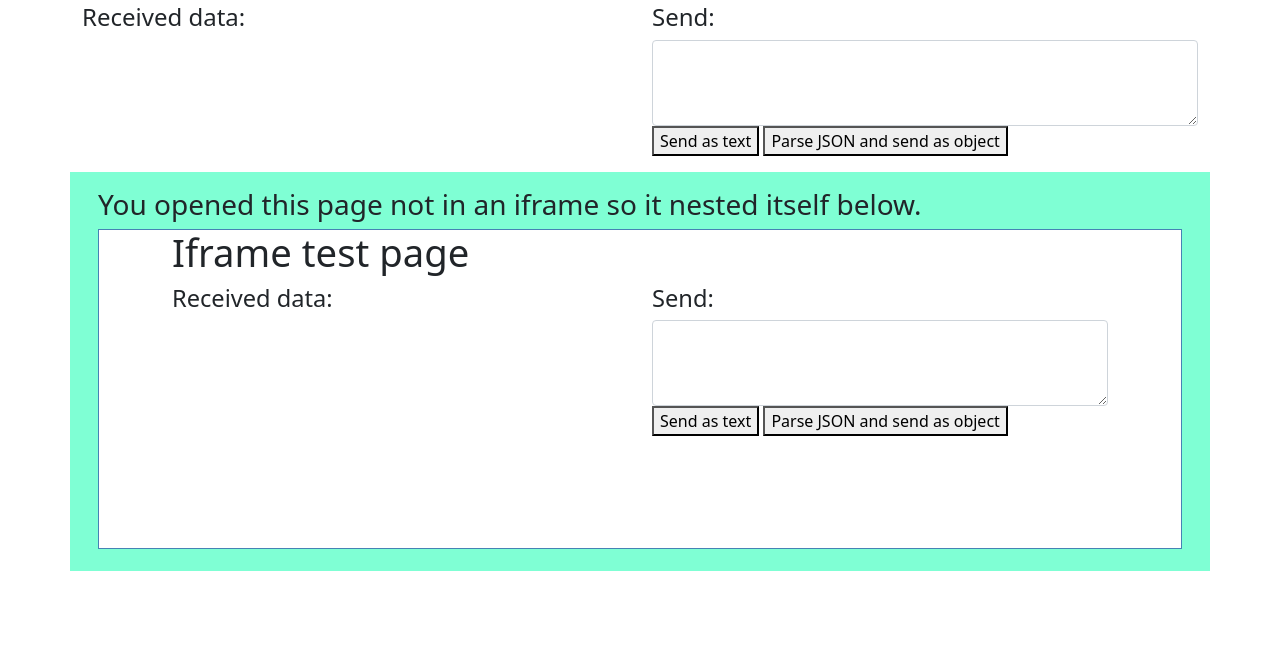
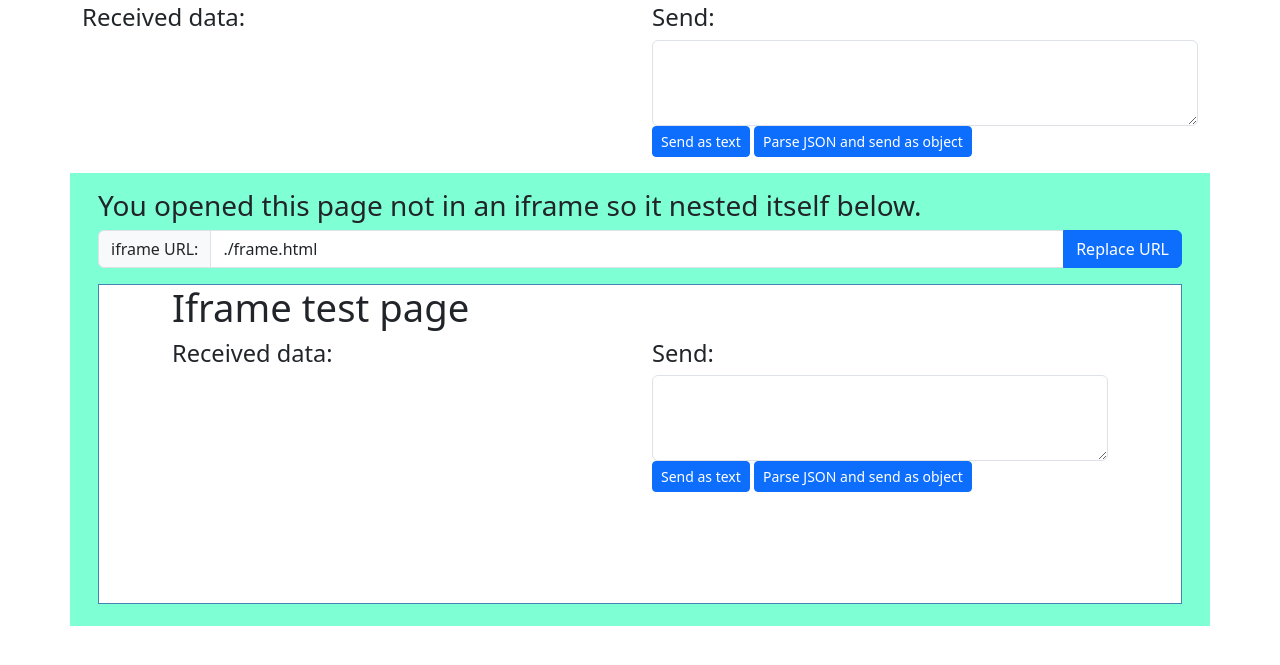
Before and after one commit to jakubiszon/rpg-maker-mz-iframe, a website: page demo/frame.html in a window 1280 px wide. Shown: the part 53-718 px from the top of the page. Drawn offline with nearby package versions, Linux system fonts and the light colour scheme.

Commit message:
test iframe updates

```diff
--- a/demo/frame.html
+++ b/demo/frame.html
@@ -4,8 +4,8 @@
 <meta charset="UTF-8">
 <link
     rel="stylesheet"
-    href="https://cdn.jsdelivr.net/npm/bootstrap@5.0.2/dist/css/bootstrap.min.css"
-    integrity="sha384-EVSTQN3/azprG1Anm3QDgpJLIm9Nao0Yz1ztcQTwFspd3yD65VohhpuuCOmLASjC"
+    href="https://cdn.jsdelivr.net/npm/bootstrap@5.3.3/dist/css/bootstrap.min.css"
+    integrity="sha384-QWTKZyjpPEjISv5WaRU9OFeRpok6YctnYmDr5pNlyT2bRjXh0JMhjY6hW+ALEwIH"
     crossorigin="anonymous">
 </head>
 <body>
@@ -21,13 +21,13 @@
         <textarea id="container-output" class="form-control" rows="3"></textarea>
         <button
             type="button"
-            class="nes-btn is-primary"
+            class="btn btn-primary btn-sm"
             onclick="sendTextMessageWithPost()">
             Send as text
         </button>
         <button
             type="button"
-            class="nes-btn is-primary"
+            class="btn btn-primary btn-sm"
             onclick="sendJsonMessageWithPost()">
             Parse JSON and send as object
         </button>
@@ -39,6 +39,24 @@
     style="display: none; background-color: aquamarine;">
     <div class="col-12">
         <h3>You opened this page not in an iframe so it nested itself below.</h3>
+        <div class="input-group mb-3">
+            <span class="input-group-text" id="inputGroup-sizing-sm">iframe URL:</span>
+            <input
+                type="text"
+                id="input-iframe-url"
+                class="form-control"
+                placeholder="url to load"
+                aria-label="iframe url"
+                value="./frame.html"
+                aria-describedby="button-change-url" />
+            <button
+                class="btn btn-primary"
+                type="button"
+                onclick="document.querySelector('iframe').src = document.getElementById('input-iframe-url').value"
+                id="button-change-url">
+                Replace URL
+            </button>
+          </div>
         <iframe style="width: 100%; height: 20em; border:1px solid steelblue"></iframe>
     </div>
 </div>
```
